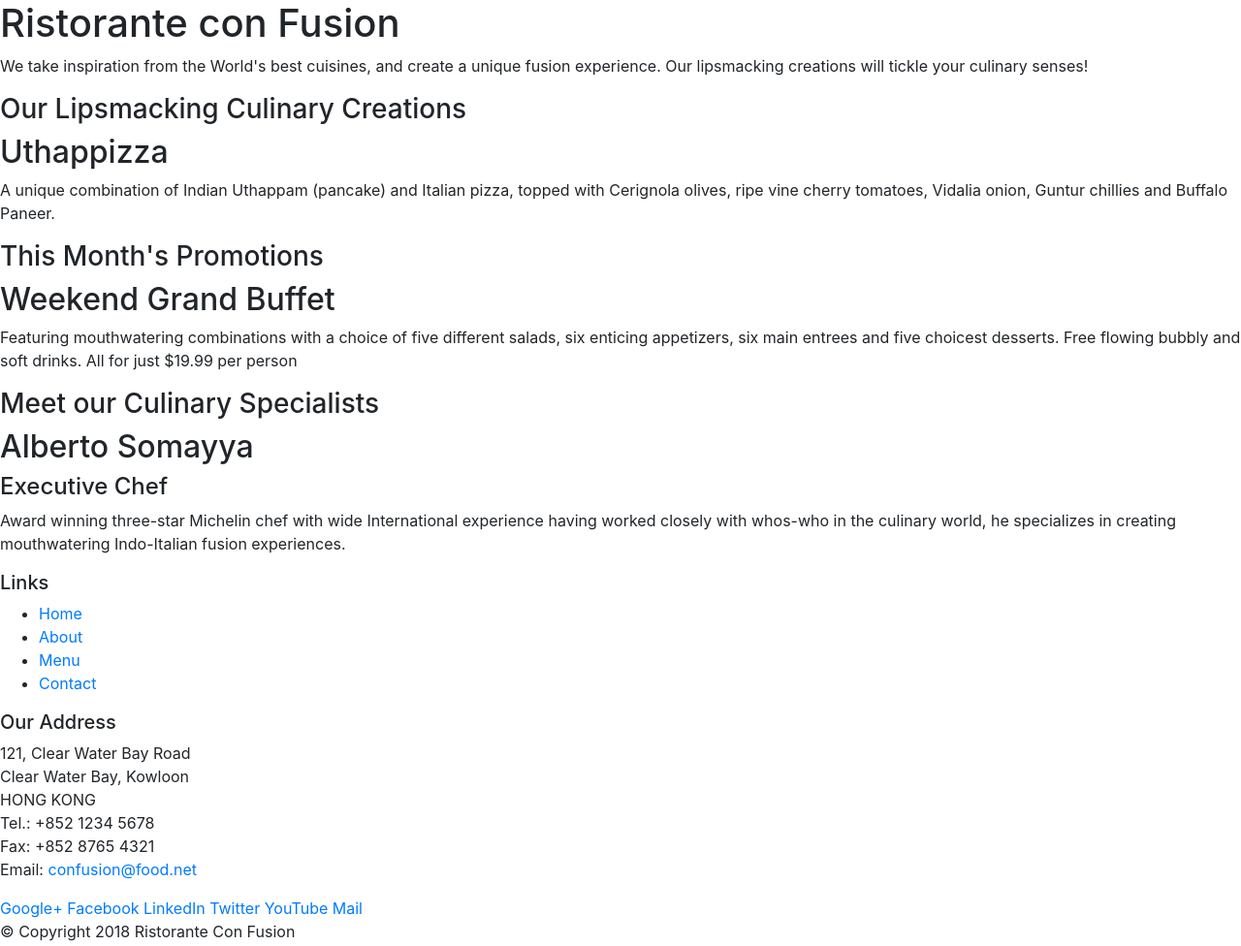
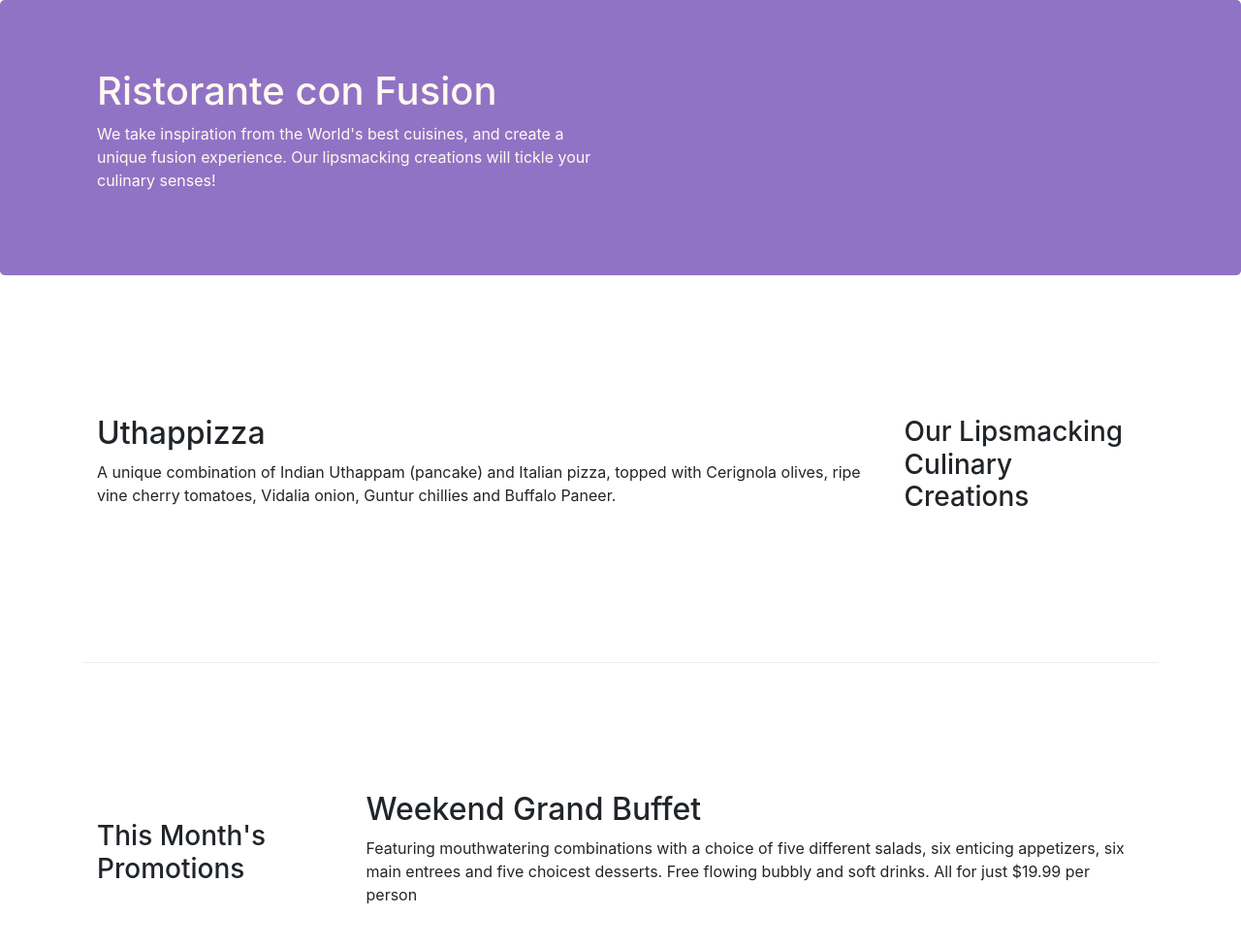
Before and after one commit to alibekov698/Bootstrap-Grid-System, a website: page index.html in a window 1280 px wide. Shown: the top 976 px of the page at 97% size. Drawn offline with nearby package versions, Linux system fonts and the light colour scheme.

Commit message:
Bootstrap Grid Part 2

```diff
--- /dev/null
+++ b/css/styles.css
@@ -0,0 +1,30 @@
+.row-header{
+    margin:0px auto;
+    padding:0px;
+}
+
+.row-content {
+    margin:0px auto;
+    padding: 50px 0px 50px 0px;
+    border-bottom: 1px ridge;
+    min-height:400px;
+}
+
+.footer{
+    background-color: #D1C4E9;
+    margin:0px auto;
+    padding: 20px 0px 20px 0px;
+}
+
+.jumbotron {
+    padding:70px 30px 70px 30px;
+    margin:0px auto;
+    background: #9173c5 ;
+    color:floralwhite;
+}
+
+address{
+    font-size:80%;
+    margin:0px;
+    color:#0f0f0f;
+}
--- a/index.html
+++ b/index.html
@@ -9,51 +9,52 @@
 
     <!-- Bootstrap CSS -->
     <link rel="stylesheet" href="node_modules/bootstrap/dist/css/bootstrap.min.css">
+    <link href="css/styles.css" rel="stylesheet">
     <title>Ristorante Con Fusion</title>
 </head>
 
 <body>
 
-    <header>
-        <div>
-            <div>
-                <div>
+    <header class="jumbotron">
+        <div class="container">
+            <div class = "row row-header">
+                <div class="col-12 col-sm-6">
                     <h1>Ristorante con Fusion</h1>
                     <p>We take inspiration from the World's best cuisines, and create a unique fusion experience. Our lipsmacking creations will tickle your culinary senses!</p>
                 </div>
-                <div>
+                <div class="col-12 col-sm">
                 </div>
             </div>
         </div>
     </header>
 
-    <div>
-        <div>
-            <div>
+    <div class="container">
+        <div class="row row-content align-items-center">
+            <div class="col-12 col-sm-4 order-sm-last col-md-3">
                 <h3>Our Lipsmacking Culinary Creations</h3>
             </div>
-            <div>
+            <div class="col col-sm order-sm-first col-md">
                 <h2>Uthappizza</h2>
                 <p>A unique combination of Indian Uthappam (pancake) and Italian pizza, topped with Cerignola olives, ripe vine cherry tomatoes, Vidalia onion, Guntur chillies and Buffalo Paneer.</p>
             </div>
         </div>
 
 
-        <div>
-            <div>
+        <div class="row row-content align-items-center">
+            <div class="col-12 col-sm-4 col-md-3">
                 <h3>This Month's Promotions</h3>
             </div>
-            <div>
+            <div class="col col-sm col-md">
                 <h2>Weekend Grand Buffet</h2>
                 <p>Featuring mouthwatering combinations with a choice of five different salads, six enticing appetizers, six main entrees and five choicest desserts. Free flowing bubbly and soft drinks. All for just $19.99 per person </p>
             </div>
         </div>
 
-        <div>
-            <div>
+        <div class="row row-content align-items-center">
+            <div class="col-12 col-sm-4 order-sm-last col-md-3">
                 <h3>Meet our Culinary Specialists</h3>
             </div>
-            <div>
+            <div class="col col-sm order-sm-first col-md">
                 <h2>Alberto Somayya</h2>
                 <h4>Executive Chef</h4>
                 <p>Award winning three-star Michelin chef with wide International experience having worked closely with whos-who in the culinary world, he specializes in creating mouthwatering Indo-Italian fusion experiences. </p>
@@ -61,19 +62,19 @@
         </div>
     </div>
 
-    <footer>
-        <div>
-            <div>
-                <div>
+    <footer class="footer">
+        <div class="container">
+            <div class="row">
+                <div class="col-4 offset-1 col-sm-2">
                     <h5>Links</h5>
-                    <ul>
+                    <ul class="list-unstyled">
                         <li><a href="#">Home</a></li>
                         <li><a href="#">About</a></li>
                         <li><a href="#">Menu</a></li>
                         <li><a href="#">Contact</a></li>
                     </ul>
                 </div>
-                <div>
+                <div class="col-7 col-sm-5">
                     <h5>Our Address</h5>
                     <address>
 		              121, Clear Water Bay Road<br>
@@ -84,8 +85,8 @@
 		              Email: <a href="mailto:confusion@food.net">confusion@food.net</a>
 		           </address>
                 </div>
-                <div>
-                    <div>
+                <div class="col-12 col-sm-4 align-self-center">
+                    <div class="text-center">
                         <a href="http://google.com/+">Google+</a>
                         <a href="http://www.facebook.com/profile.php?id=">Facebook</a>
                         <a href="http://www.linkedin.com/in/">LinkedIn</a>
@@ -95,8 +96,8 @@
                     </div>
                 </div>
            </div>
-           <div>
-                <div>
+           <div class="row justify-content-center">
+                <div class="col-auto">
                     <p>© Copyright 2018 Ristorante Con Fusion</p>
                 </div>
            </div>
```
